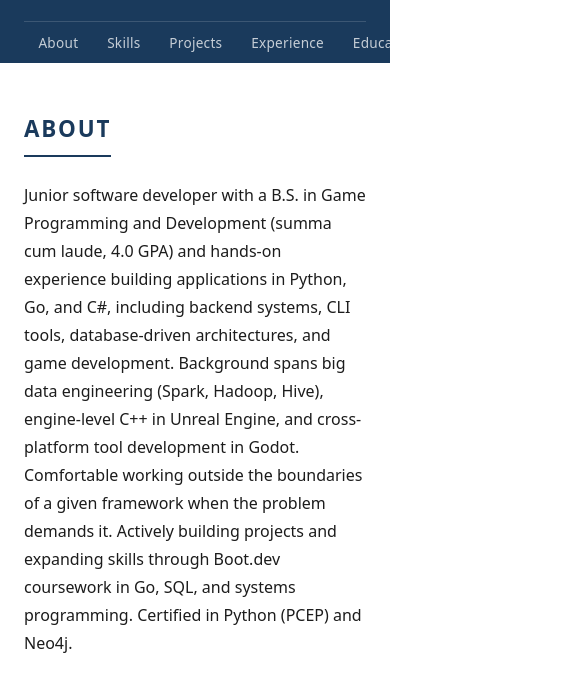
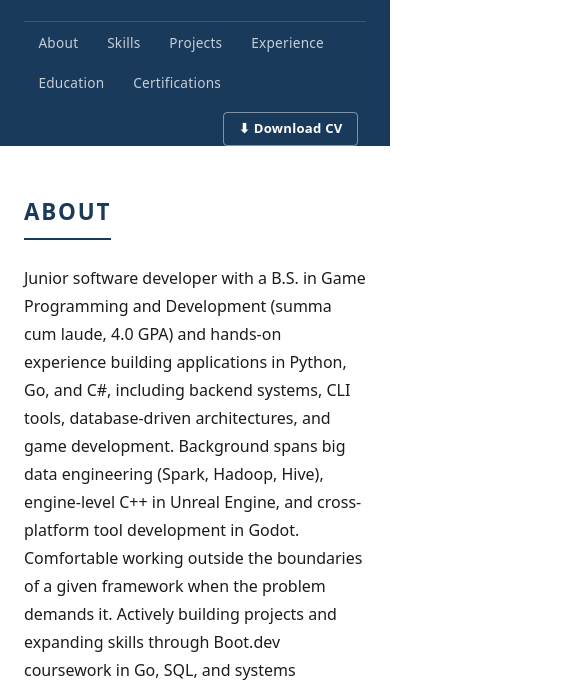
Before and after one commit to Heros-Tempus/Resume, a website: page index.html in a window 390 px wide. Shown: the part 151-841 px from the top of the page, 585 px wide, since content can reach past the window. Drawn offline with Linux system fonts and the light colour scheme.

Commit message:
fix: adjust navigation layout for  narrow displays

```diff
--- a/style.css
+++ b/style.css
@@ -77,6 +77,7 @@ nav {
     margin: 1.5rem auto 0;
     display: flex;
     gap: 0;
+    flex-wrap: wrap;
     border-top: 1px solid rgba(255,255,255,0.15);
 }
 
@@ -423,4 +424,5 @@ footer a:hover {
     .project-list { grid-template-columns: 1fr; }
     .project-header { flex-direction: column; align-items: flex-start; }
     .entry-header { flex-direction: column; }
+    .nav-download { margin-top: 0.5rem; }
 }
```
